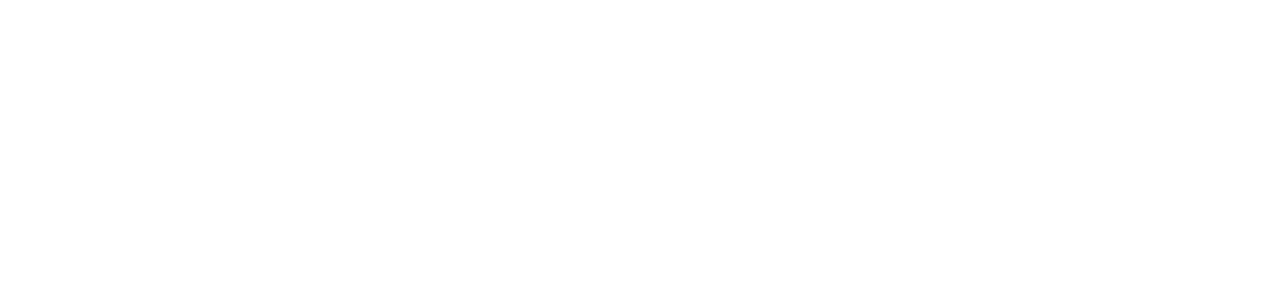
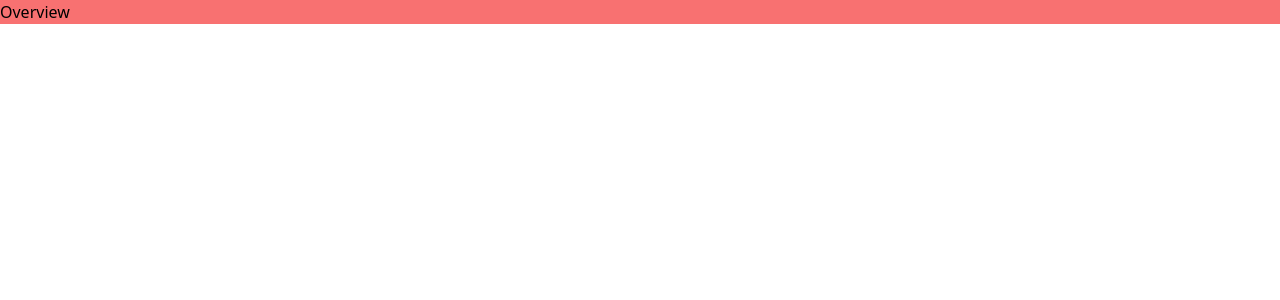
Before and after one commit to cgamagami1/allocate, a React (Vite) app: page / in a window 1280 px wide. Shown: the top 300 px of the page. Built offline with nearby package versions, Linux system fonts and the light colour scheme.

Commit message:
Add tailwind

```diff
--- a/package.json
+++ b/package.json
@@ -16,7 +16,9 @@
     "@types/react": "^18.0.26",
     "@types/react-dom": "^18.0.9",
     "@vitejs/plugin-react": "^3.0.0",
-    "sass": "^1.57.1",
+    "autoprefixer": "^10.4.13",
+    "postcss": "^8.4.21",
+    "tailwindcss": "^3.2.4",
     "vite": "^4.0.0"
   }
 }
--- /dev/null
+++ b/postcss.config.cjs
@@ -0,0 +1,6 @@
+module.exports = {
+  plugins: {
+    tailwindcss: {},
+    autoprefixer: {},
+  },
+}
--- a/src/App.jsx
+++ b/src/App.jsx
@@ -1,8 +1,9 @@
+import Overview from "./pages/Overview/Overview";
 
 const App = () => {
   return (
     <div>
-
+      <Overview />
     </div>
   )
 }
--- /dev/null
+++ b/src/index.css
@@ -0,0 +1,3 @@
+@tailwind base;
+@tailwind components;
+@tailwind utilities;
--- a/src/index.jsx
+++ b/src/index.jsx
@@ -1,7 +1,7 @@
 import React from "react";
 import ReactDOM from "react-dom/client";
 import App from "./App";
-import "./index.scss";
+import "./index.css";
 
 ReactDOM.createRoot(document.getElementById("root")).render(
   <React.StrictMode>
--- a/src/index.scss
+++ /dev/null
@@ -1,6 +0,0 @@
-body {
-  margin: 0;
-  font-family: 'Open Sans', sans-serif;
-  -webkit-font-smoothing: antialiased;
-  -moz-osx-font-smoothing: grayscale;
-}
--- /dev/null
+++ b/src/pages/Overview/Overview.jsx
@@ -0,0 +1,8 @@
+
+const Overview = () => {
+  return (
+    <div className="bg-red-400">Overview</div>
+  );
+}
+
+export default Overview;
--- /dev/null
+++ b/tailwind.config.cjs
@@ -0,0 +1,11 @@
+/** @type {import('tailwindcss').Config} */
+module.exports = {
+  content: [
+    "./index.html",
+    "./src/**/*.{js,ts,jsx,tsx}",
+  ],
+  theme: {
+    extend: {},
+  },
+  plugins: [],
+}
```
Also changed, not shown: 1 other file (tests, documents, lock files or other folders).
